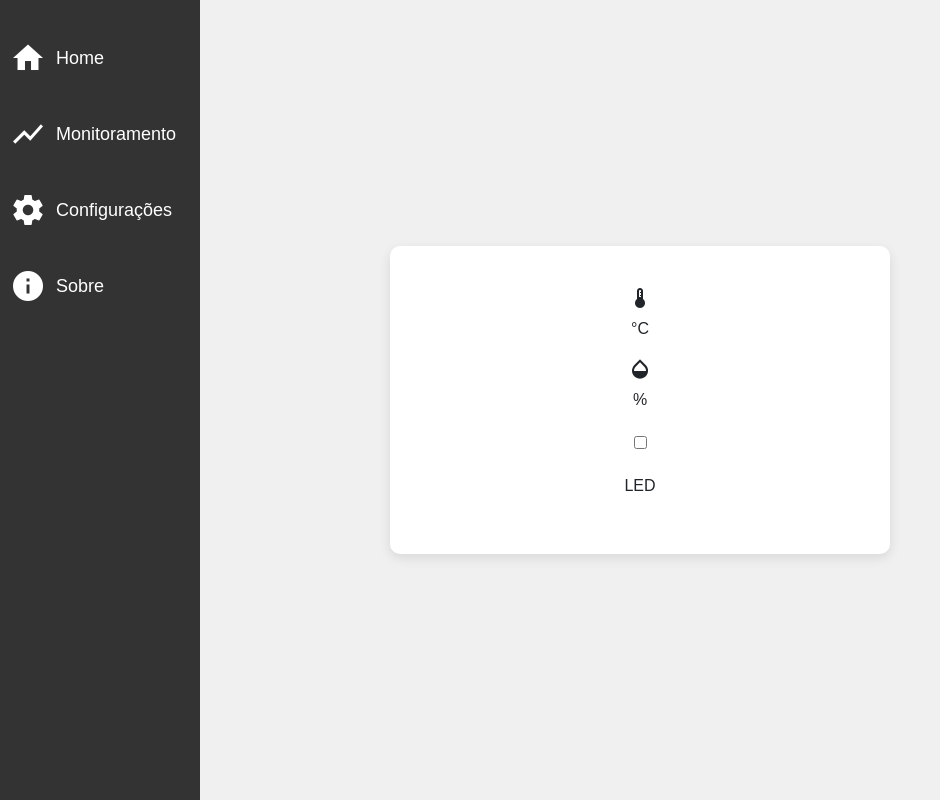
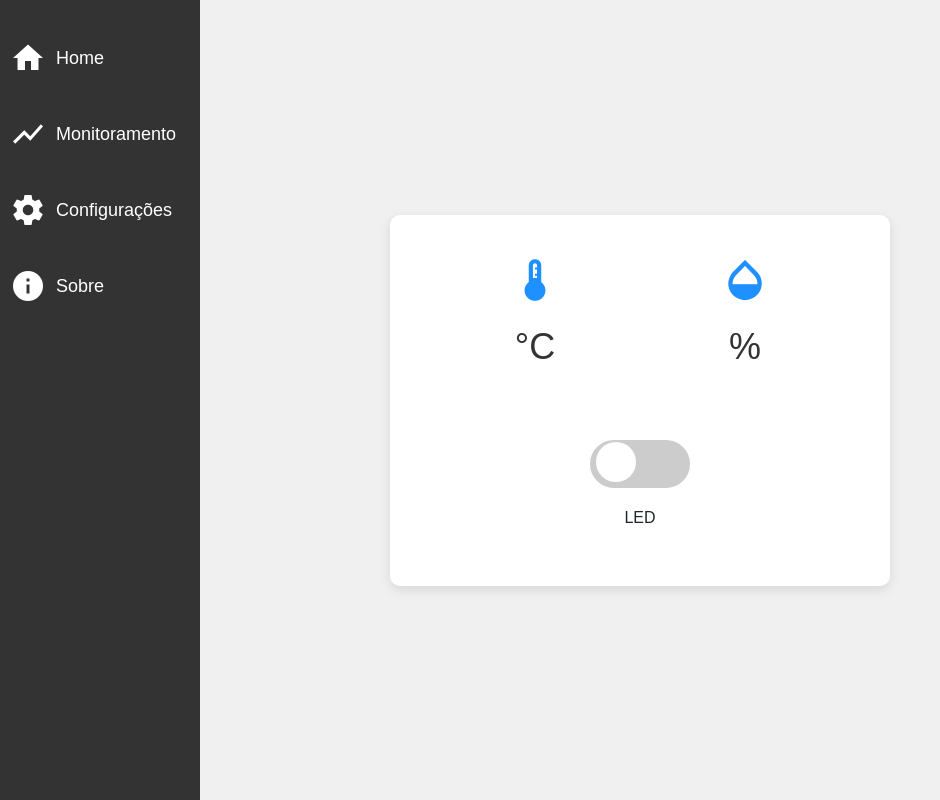
Before and after one commit to Brilhante29/Generic-IoT-backend, a Python web app: template templates/home.html in a window 1280 px wide. Shown: the whole page, without its empty margins (0-940 px from the left). Run offline with Jinja, Linux system fonts and the light colour scheme; the template is opened without the code that fills it, so the values that code supplies are empty; some libraries are stand-ins or nearby versions.

Commit message:
feat: fix css

```diff
--- a/templates/base.html
+++ b/templates/base.html
@@ -66,6 +66,71 @@
             border-radius: 10px;
             box-shadow: 0 4px 12px rgba(0, 0, 0, 0.1);
         }
+        .data-row {
+            display: flex;
+            justify-content: space-around;
+            margin-bottom: 20px;
+        }
+
+        .data-display {
+            font-size: 36px;
+            font-weight: 300;
+            color: #333;
+            margin: 0 20px;
+        }
+
+        .data-icon {
+            font-size: 50px;
+            color: #1E90FF;
+        }
+        .toggle-switch {
+            position: relative;
+            display: inline-block;
+            width: 100px;
+            height: 48px;
+            margin-top: 30px;
+        }
+
+        .toggle-switch input {
+            opacity: 0;
+            width: 0;
+            height: 0;
+        }
+
+        .slider {
+            position: absolute;
+            cursor: pointer;
+            top: 0;
+            left: 0;
+            right: 0;
+            bottom: 0;
+            background-color: #ccc;
+            transition: 0.4s;
+            border-radius: 34px;
+            border: 2px solid #ccc;
+        }
+
+        .slider:before {
+            position: absolute;
+            content: "";
+            height: 40px;
+            width: 40px;
+            left: 4px;
+            bottom: 4px;
+            background-color: white;
+            transition: 0.4s;
+            border-radius: 50%;
+        }
+
+        input:checked + .slider {
+            background-color: #1E90FF;
+            border-color: #1E90FF;
+        }
+
+        input:checked + .slider:before {
+            transform: translateX(52px);
+        }
+
     </style>
     <script src="https://code.jquery.com/jquery-3.5.1.slim.min.js"></script>
 </head>
```
